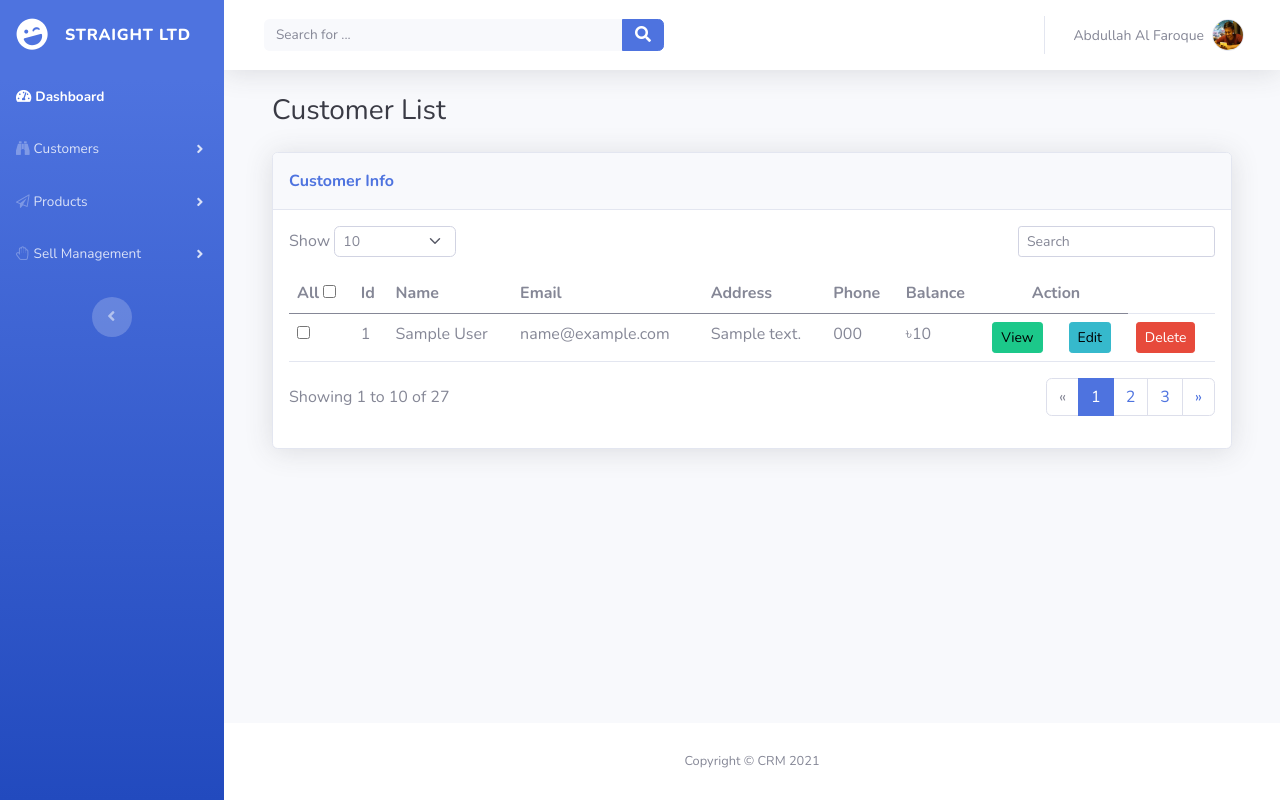
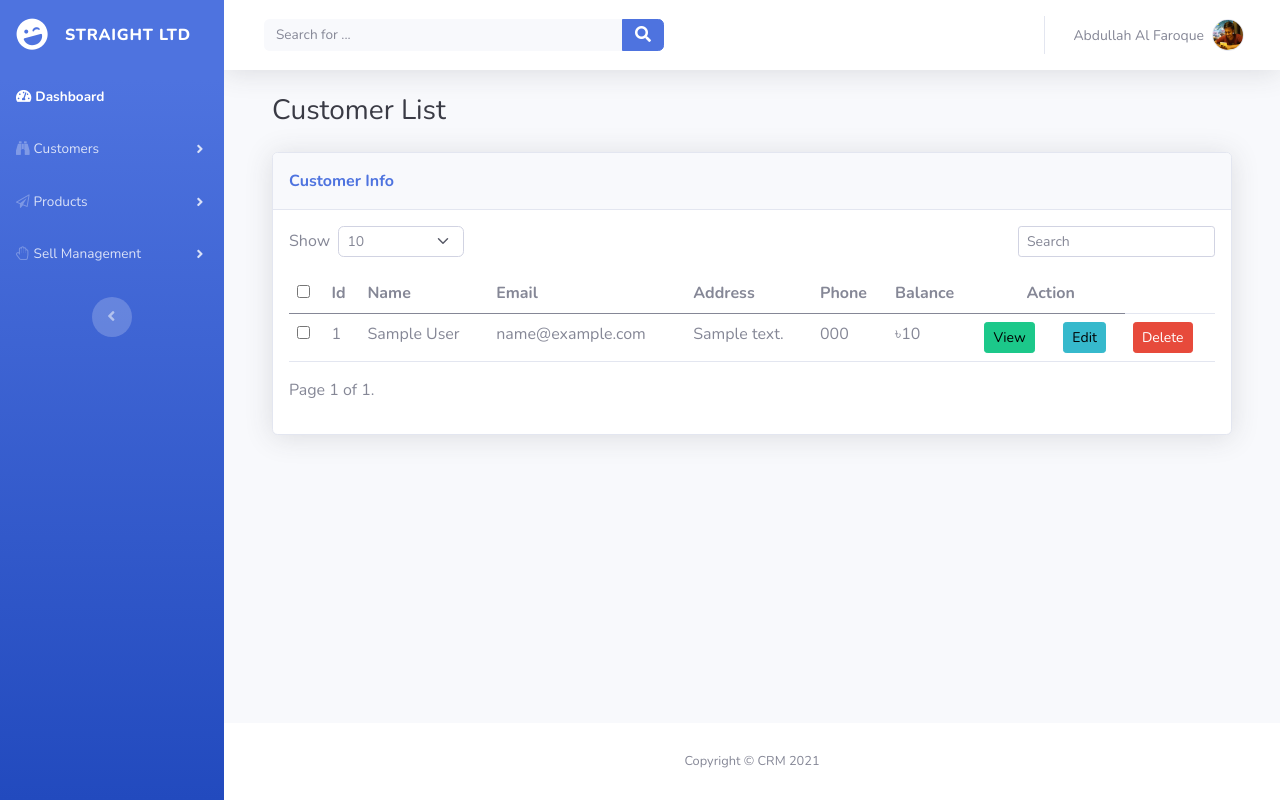
Before and after one commit to rfnshare/StraightIntLtd, a Django app: page /customer/customer_list/ in a window 1280 px wide. Run offline with Django 3.2, Linux system fonts and the light colour scheme; a user stored in the database is signed in; tables that the repository leaves empty hold one stand-in row (values such as "Sample post"); some libraries are stand-ins or nearby versions.

Commit message:
Pagination added in customer, some scripts added

```diff
--- a/customer/views.py
+++ b/customer/views.py
@@ -19,6 +19,7 @@ from .forms import *
 class CustomerCreateView(LoginRequiredMixin, CreateView):
     model = Customer
     form_class = CustomerForm
+    paginate_by = 10
     template_name = 'customer/create_customer.html'
     success_url = reverse_lazy('customer:customer_list')
     success_message = "%(name)s was created successfully."
@@ -37,7 +38,13 @@ class CustomerCreateView(LoginRequiredMixin, CreateView):
 class CustomerListView(LoginRequiredMixin, ListView):
     model = Customer
     template_name = 'customer/customer_list.html'
-    paginate_by = 10
+    paginate_by = 5
+
+    js = """
+    function random(select){
+    var e = document.getElementById("ddlViewBy");
+    var strUser = e.options[e.selectedIndex].text;
+    alert(strUser)}"""
 
 
 class CustomerUpdateView(LoginRequiredMixin, UpdateView):
--- /dev/null
+++ b/static/scripts.js
@@ -0,0 +1,14 @@
+// Checkbox selete all work in customer list
+function toggle(source) {
+    checkboxes = document.getElementsByName('foo');
+    for (var i = 0, n = checkboxes.length; i < n; i++) {
+        checkboxes[i].checked = source.checked;
+    }
+}
+
+function random(select)
+{
+    var e = document.getElementById("ddlViewBy");
+    var strUser = e.options[e.selectedIndex].text;
+    alert(strUser)
+}
--- a/templates/customer/customer_list.html
+++ b/templates/customer/customer_list.html
@@ -11,7 +11,8 @@
                 <div class="row">
                     <div class="col-md-4 text-nowrap">
                         <div id="dataTable_length" class="dataTables_length" aria-controls="dataTable"><label
-                                class="form-label">Show <select class="d-inline-block form-select form-select-sm">
+                                class="form-label">Show
+                            <select class="d-inline-block form-select form-select-sm" id="ddlViewBy" onclick="random(this)">
                             <option value="10" selected>10</option>
                             <option value="25">25</option>
                             <option value="50">50</option>
@@ -37,8 +38,8 @@
                     <table class="table my-0" id="dataTable">
                         <thead>
                         <tr>
-                            <th><label for="all"> All</label>
-                                <input type="checkbox" id="all"></th>
+                            <th>
+                                <input type="checkbox" onclick="toggle(this)"/></th>
                             <th>Id</th>
                             <th>Name</th>
                             <th>Email</th>
@@ -49,10 +50,10 @@
                         </tr>
                         </thead>
                         <tbody>
-                        {% if object_list %}
-                            {% for i in object_list %}
+                        {% if page_obj %}
+                            {% for i in page_obj %}
                                 <tr>
-                                    <td><input type="checkbox"></td>
+                                    <td><input type="checkbox" name="foo" value="bar1"></td>
                                     <td>{{ i.uid }}</td>
                                     <td>{{ i.name }}</td>
                                     <td>{{ i.email }}</td>
@@ -77,19 +78,32 @@
                 </div>
                 <div class="row">
                     <div class="col-md-6 align-self-center">
-                        <p id="dataTable_info" class="dataTables_info" role="status" aria-live="polite">Showing 1 to 10
-                            of 27</p>
+                        <p id="dataTable_info" class="dataTables_info" role="status" aria-live="polite">
+                            Page {{ page_obj.number }} of {{ page_obj.paginator.num_pages }}.</p>
                     </div>
                     <div class="col-md-6">
                         <nav class="d-lg-flex justify-content-lg-end dataTables_paginate paging_simple_numbers">
                             <ul class="pagination">
-                                <li class="page-item disabled"><a class="page-link" href="#" aria-label="Previous"><span
-                                        aria-hidden="true">«</span></a></li>
-                                <li class="page-item active"><a class="page-link" href="#">1</a></li>
-                                <li class="page-item"><a class="page-link" href="#">2</a></li>
-                                <li class="page-item"><a class="page-link" href="#">3</a></li>
-                                <li class="page-item"><a class="page-link" href="#" aria-label="Next"><span
-                                        aria-hidden="true">»</span></a></li>
+                                {% if page_obj.has_previous %}
+                                    <li class="page-item"><a class="page-link" href="?page=1">First</a></li>
+                                    <li class="page-item disabled"><a class="page-link"
+                                                                      href="?page={{ page_obj.previous_page_number }}"
+                                                                      aria-label="Previous"><span
+                                            aria-hidden="true">«</span></a></li>
+
+                                {% endif %}
+                            </ul>
+                            <ul class="pagination">
+                                {% if page_obj.has_next %}
+
+                                    <li class="page-item"><a class="page-link"
+                                                             href="?page={{ page_obj.next_page_number }}"
+                                                             aria-label="Next"><span
+                                            aria-hidden="true">»</span></a></li>
+                                    <li class="page-item"><a class="page-link"
+                                                             href="?page={{ page_obj.paginator.num_pages }}">Last</a>
+                                    </li>
+                                {% endif %}
                             </ul>
                         </nav>
                     </div>
@@ -97,4 +111,5 @@
             </div>
         </div>
     </div>
+
 {% endblock %}
--- a/templates/partials/main.html
+++ b/templates/partials/main.html
@@ -75,5 +75,6 @@
 <script src={% static 'dashboard/js/chart.js' %}></script>
 <script src="https://code.jquery.com/jquery-3.5.1.min.js"></script>
 <script src={% static 'dashboard/bootstrap/js/bootstrap.min.js' %}></script>
+<script src="{% static '/scripts.js' %}"></script>
 </body>
 </html>
--- a/templates/sell/sell_list.html
+++ b/templates/sell/sell_list.html
@@ -37,8 +37,8 @@
                     <table class="table my-0" id="dataTable">
                         <thead>
                         <tr>
-                            <th><label for="all"> All</label>
-                                <input type="checkbox" id="all"></th>
+
+                            <th><input type="checkbox" id="all"></th>
                             <th>Id</th>
                             <th>Name</th>
                             {#                            <th>Email</th>#}
```
Lines whose indentation alone changed are shown as unchanged.
